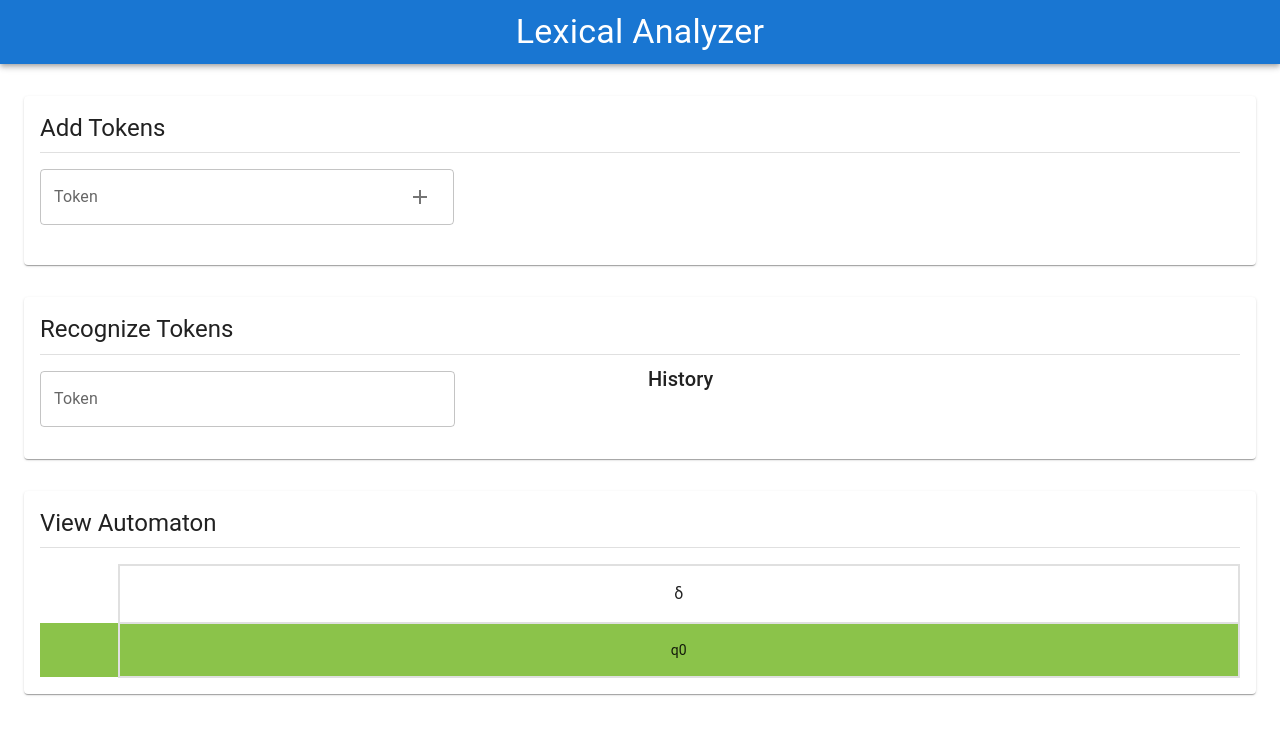
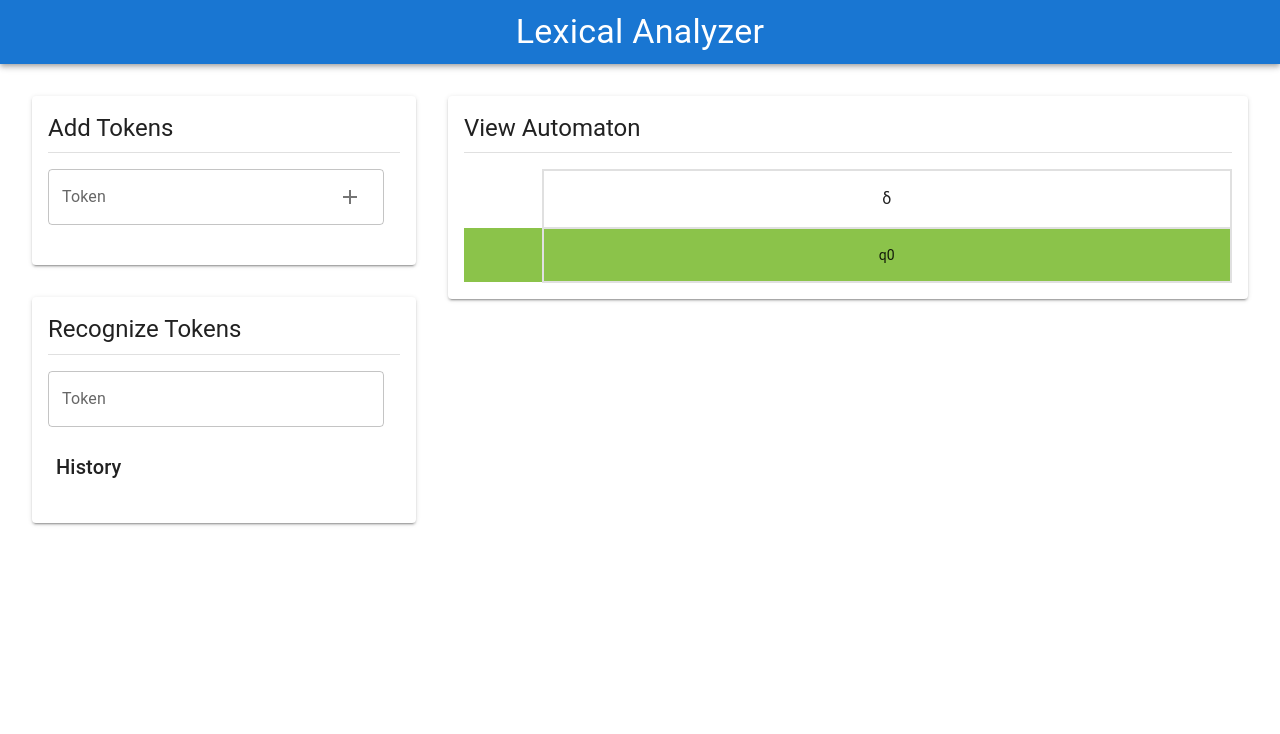
Before and after one commit to falabretti/lexical-analyzer, a React (Create React App) app: page / in a window 1280 px wide. Shown: the top 734 px of the page. Built offline with nearby package versions, Linux system fonts and the light colour scheme.

Commit message:
Change sections layout

```diff
--- a/src/components/App.tsx
+++ b/src/components/App.tsx
@@ -1,24 +1,36 @@
 import React from 'react';
-import { Container, CssBaseline } from '@mui/material';
+import { Box, Card, CssBaseline, Grid } from '@mui/material';
 import Navbar from './Navbar';
-import MainGrid from './MainGrid';
 import TokenSection from './TokenSection';
 import DisplaySection from "./DisplaySection";
 import { AutomatonProvider } from "../context/AutomatonContext";
 import InputSection from "./InputSection";
+import Section from "./Section";
 
 function App() {
   return (
     <AutomatonProvider>
       <CssBaseline />
       <Navbar />
-      <Container maxWidth="xl">
-        <MainGrid>
-          <TokenSection />
-          <InputSection />
-          <DisplaySection />
-        </MainGrid>
-      </Container>
+      <Box sx={{ padding: 4 }}>
+        <Grid container spacing={4}>
+          <Grid item lg={4}>
+            <Box sx={{ display: 'flex', flexDirection: 'column', gap: 4 }}>
+              <Section>
+                <TokenSection />
+              </Section>
+              <Section>
+                <InputSection />
+              </Section>
+            </Box>
+          </Grid>
+          <Grid item lg={8}>
+            <Section>
+              <DisplaySection />
+            </Section>
+          </Grid>
+        </Grid>
+      </Box>
     </AutomatonProvider>
   );
 }
--- a/src/components/InputSection.tsx
+++ b/src/components/InputSection.tsx
@@ -44,24 +44,19 @@ function InputSection() {
       <Typography variant="h5" gutterBottom>Recognize Tokens</Typography>
       <Divider />
       <Grid container>
-        <Grid item xs={12} md={6}>
+        <Grid item xs={12}>
           <Box sx={{ p: 2, pl: 0 }}>
             <TextField
               label="Token"
               variant="outlined"
               value={value}
               onKeyUp={handleKeyPress}
-              sx={{
-                width: 0.71,
-                [theme.breakpoints.down("md")]: {
-                  width: 1
-                }
-              }}
+              fullWidth
               onChange={(event) => setValue(event.target.value.trimEnd())}
             />
           </Box>
         </Grid>
-        <Grid item xs={12} md={6}>
+        <Grid item xs={12}>
           <Box sx={{ p: 1 }}>
             <Typography variant="h6">History</Typography>
             <List>
--- a/src/components/MainGrid.tsx
+++ /dev/null
@@ -1,33 +0,0 @@
-import { Box, Grid, Paper, Typography, Card, CardHeader } from '@mui/material';
-import React, { ReactElement } from 'react';
-
-type Props = {
-  children: ReactElement | ReactElement[]
-}
-
-function MainGrid(props: Props) {
-
-  var { children } = props;
-
-  if (!Array.isArray(children)) {
-    children = [children];
-  }
-
-  return (
-    <Box sx={{ width: '100%', marginTop: 4, marginBottom: 4 }}>
-      <Grid container spacing={4}>
-        {children.map((child, id) => (
-          <Grid item xs={12} key={id}>
-            <Card>
-              <Box sx={{ p: 2 }}>
-                {child}
-              </Box>
-            </Card>
-          </Grid>
-        ))}
-      </Grid>
-    </Box>
-  );
-}
-
-export default MainGrid;
--- a/src/components/TokenSection.tsx
+++ b/src/components/TokenSection.tsx
@@ -40,12 +40,7 @@ function TokenSection() {
           value={value}
           onKeyUp={handleKeyPress}
           onChange={(event) => setValue(event.target.value)}
-          sx={{
-            width: 0.35,
-            [theme.breakpoints.down('md')]: {
-              width: 1
-            }
-          }}
+          fullWidth
           InputProps={{
             endAdornment:
               <IconButton onClick={() => handleAddToken(value)}>
```
